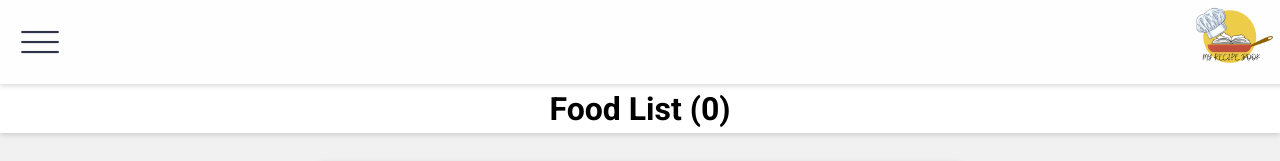
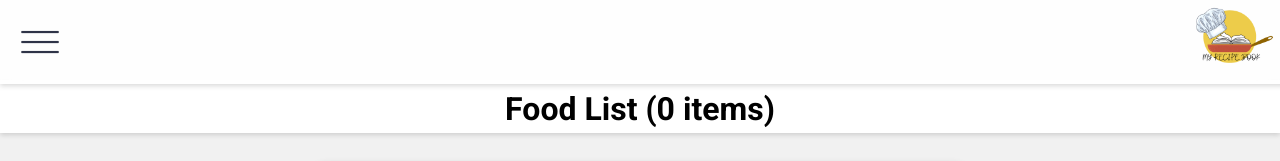
Before and after one commit to Rafa3399/recipe-book-app, a React (Vite) app: page / in a window 1280 px wide. Shown: the top 161 px of the page. Built offline with nearby package versions, Linux system fonts and the light colour scheme; grey boxes are pictures that could not be loaded.

Commit message:
Variable names changed

```diff
--- a/src/App.jsx
+++ b/src/App.jsx
@@ -11,16 +11,16 @@ import { Routes, Route } from 'react-router-dom';
 
 function App() {
   const [foodList, setFoodList] = useState(FoodListData);
-  const [foodAte, setFoodAte] = useState([]);
+  const [foodEaten, setFoodEaten] = useState([]);
 
   return (
     <>
       <div className='root'>
         <Navbar />
         <Routes>
-          <Route path="/" element={<Foodlist foodList={foodList} setFoodList={setFoodList} foodAte={foodAte} setFoodAte={setFoodAte}/>} />
+          <Route path="/" element={<Foodlist foodList={foodList} setFoodList={setFoodList} foodEaten={foodEaten} setFoodEaten={setFoodEaten}/>} />
           <Route path="/add-food" element={<Addfood foodList={foodList} setFoodList={setFoodList} />} />
-          <Route path="/calorie-calculator" element={<CalorieCalculator foodAte={foodAte} setFoodAte={setFoodAte}/>} />
+          <Route path="/calorie-calculator" element={<CalorieCalculator foodEaten={foodEaten} setFoodEaten={setFoodEaten}/>} />
         </Routes>
         <Footer />
       </div>
--- a/src/components/CalorieCalculator.jsx
+++ b/src/components/CalorieCalculator.jsx
@@ -1,7 +1,7 @@
 import { useState } from 'react';
 import "./CalorieCalculator.css";
 
-function CalorieCalculator({ foodAte, setFoodAte }) {
+function CalorieCalculator({ foodEaten, setFoodEaten }) {
   const [gender, setGender] = useState('');
   const [weight, setWeight] = useState('');
   const [height, setHeight] = useState('');
@@ -15,8 +15,8 @@ function CalorieCalculator({ foodAte, setFoodAte }) {
   const handleActivityLevelChange = (e) => setActivityLevel(e.target.value);
 
   function deleteCard(id) {
-    const updatedFoodList = foodAte.filter((el) => el.id !== id);
-    setFoodAte(updatedFoodList);
+    const updatedFoodList = foodEaten.filter((el) => el.id !== id);
+    setFoodEaten(updatedFoodList);
   }
 
   const calculateRecommendedCalories = () => {
@@ -40,7 +40,7 @@ function CalorieCalculator({ foodAte, setFoodAte }) {
     return bmr * activityMultiplier;
   };
 
-  const totalCaloriesConsumed = foodAte.reduce((total, food) => total + food.calories, 0);
+  const totalCaloriesConsumed = foodEaten.reduce((total, food) => total + food.calories, 0);
   const recommendedCalories = calculateRecommendedCalories();
   const calorieDifference = recommendedCalories - totalCaloriesConsumed;
 
@@ -89,7 +89,7 @@ function CalorieCalculator({ foodAte, setFoodAte }) {
           </div>
           <div className="meals">
             <h2>Meals Consumed</h2>
-            {foodAte.map((el) => (
+            {foodEaten.map((el) => (
               <div className="food-list-calories" key={el.id}>
                 <b>{el.name}:</b>
                 <p> {el.calories} cal</p>
--- a/src/components/Foodlist.css
+++ b/src/components/Foodlist.css
@@ -9,6 +9,7 @@
   display: flex;
   flex-wrap: wrap;
   justify-content: space-around;
+  margin-bottom: 85px;
 }
 .Card{
   display: flex;
--- a/src/components/Foodlist.jsx
+++ b/src/components/Foodlist.jsx
@@ -1,21 +1,21 @@
 import "./Foodlist.css"
 import { v4 as uuidv4 } from 'uuid';
 
-function Foodlist({ foodList, setFoodList, foodAte, setFoodAte }) {
+function Foodlist({ foodList, setFoodList, foodEaten, setFoodEaten }) {
   //Delete the card
   function deleteCard(id) {
     const updatedFoodList = foodList.filter((el) => el.id !== id);
     setFoodList(updatedFoodList);
   }
   //Add food to the food ate list
-  function addAteList(food) {
+  function addEatenList(food) {
     const foodWithId = { ...food, id: uuidv4() };
-    setFoodAte([...foodAte, foodWithId]);
+    setFoodEaten([...foodEaten, foodWithId]);
   }
 
   return (
     <>
-    <h1 id="title">Food List ({foodAte.length})</h1>
+    <h1 id="title">Food List ({foodEaten.length} items)</h1>
     <div className="FoodList">
       {foodList.map((el) => (
         <div className="Card" key={el.id}>
@@ -25,7 +25,7 @@ function Foodlist({ foodList, setFoodList, foodAte, setFoodAte }) {
               <h2>{el.name}</h2>
               <p><b>Calories:</b> {el.calories} cal</p>
               <p><b>Servings:</b> {el.servings} </p>
-              <button id="eaten-btn" onClick={() => addAteList(el)}> Eaten </button>
+              <button id="eaten-btn" onClick={() => addEatenList(el)}> Eaten </button>
             </section>
             <button id="delete-btn" onClick={() => deleteCard(el.id)}> ❌ </button>
           </div>
```
